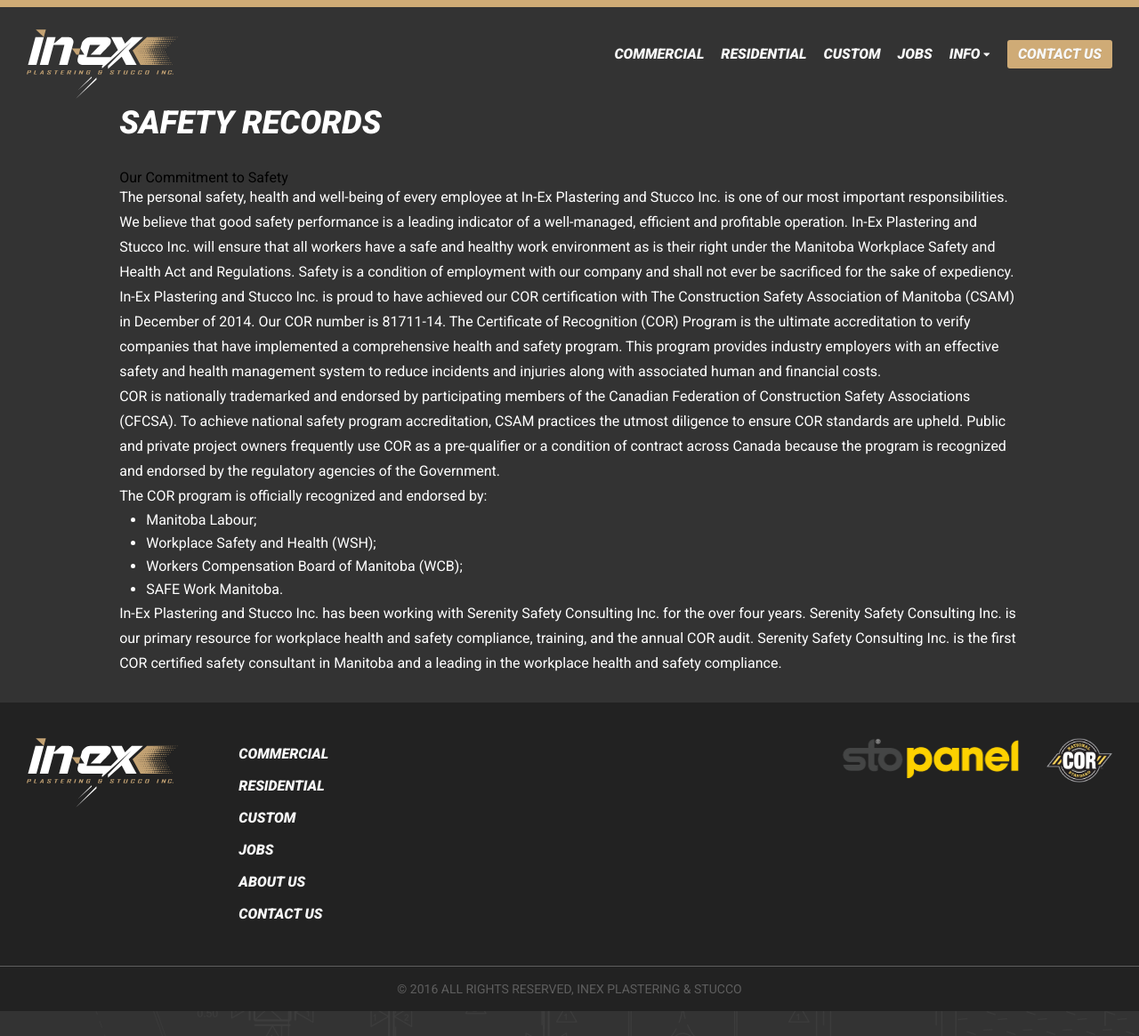
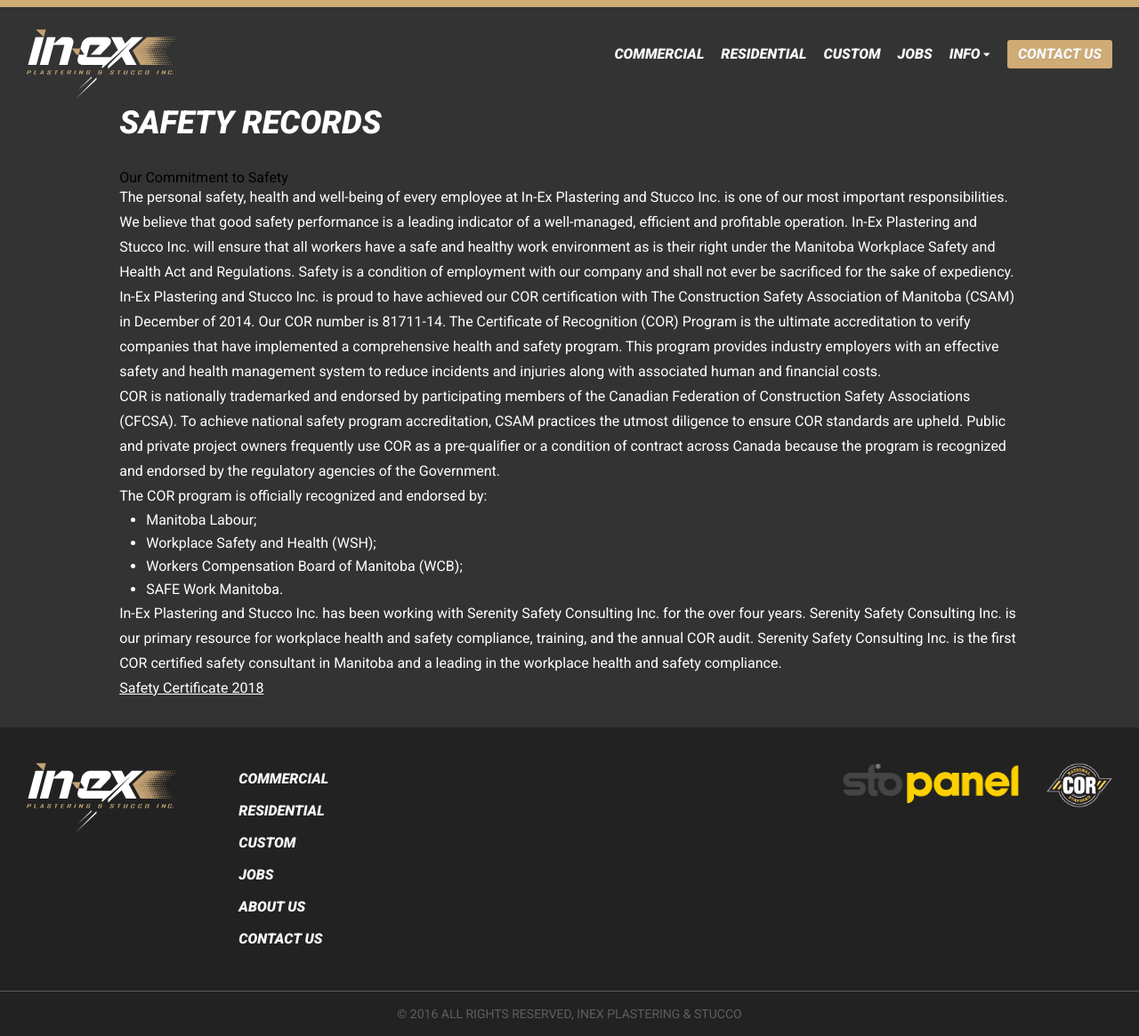
Before and after one commit to JustinPatenaude/inex-plastering, a Jekyll site: the page built from safety-records.md, in a window 1280 px wide. Shown: the whole page at 89% size. Built offline with Jekyll 4.4.1, drawn with Linux system fonts in a browser that asks for light colours; nearby versions of some CDN libraries; before the commit the page ends 1137 px from its top, so only the background shows below that.

Commit message:
Update from Forestry.io - Updated safety-records.md

```diff
--- a/safety-records.md
+++ b/safety-records.md
@@ -20,3 +20,5 @@
 * SAFE Work Manitoba.
 
 In-Ex Plastering and Stucco Inc. has been working with Serenity Safety Consulting Inc. for the over four years. Serenity Safety Consulting Inc. is our primary resource for workplace health and safety compliance, training, and the annual COR audit. Serenity Safety Consulting Inc. is the first COR certified safety consultant in Manitoba and a leading in the workplace health and safety compliance.
+
+[Safety Certificate 2018](/assets/files/LoGS_Certificate_2018.pdf "Safety Certificate 2018")
```
